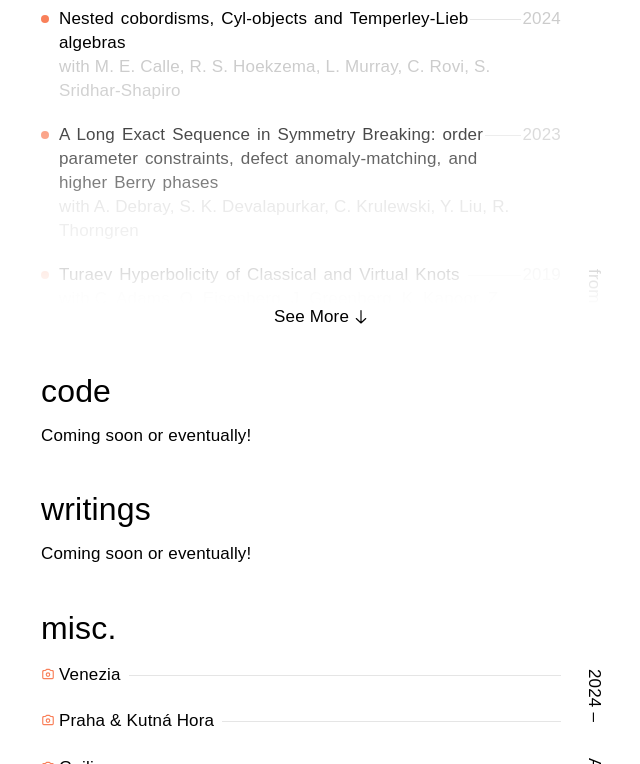
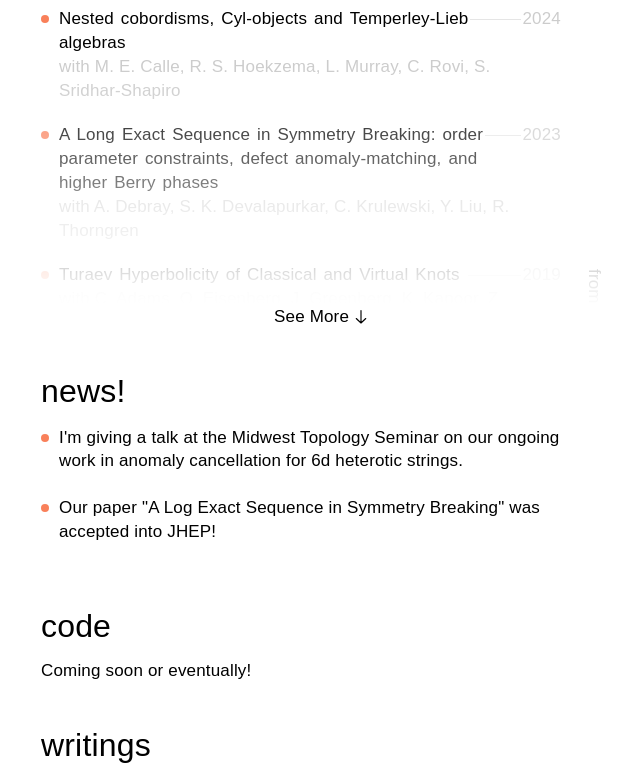
Before and after one commit to natipt/natipt.github.io, a plain HTML site: page index.html in a window 1280 px wide. Shown: the part 1267-2031 px from the top of the page, without its empty margins (319-959 px from the left). Drawn offline with Linux system fonts and the light colour scheme; a web font is replaced by a local one.

Commit message:
add some may 2025 news

```diff
--- a/index.html
+++ b/index.html
@@ -225,6 +225,33 @@
                 </li>
             </ul>
         </section> -->
+        <section id="news" class="content list">
+            <h1>news!</h1>
+            <ul class="no-line">
+                <li data-source="Midwest Topology Seminar">
+                    <a href="https://riveramanuel.com/midwest2025/" target="_blank" title="Midwest Topology Seminar 2025">
+                        <div class="category" style="background-color: #f9805a"></div>
+                        <div class="title">
+                            I'm giving a talk at the Midwest Topology Seminar on our ongoing work in anomaly cancellation for 6d heterotic strings.
+                        </div>
+                    </a>
+                </li>
+                <li class="">
+                    <a href="https://arxiv.org/abs/2502.09540" target="_blank" title="Our paper "A Log Exact Sequence in Symmetry Breaking" was accepted into JHEP!">
+                    <div class="category" style="background-color: #f9805a"></div>
+                    <div class="title">
+                        <!-- <h4> -->
+                        Our paper "A Log Exact Sequence in Symmetry Breaking" was accepted into JHEP!
+                            <!-- <span>The </span><span>p-rank </span><span>stratification </span><span>of </span><span>the </span><span>moduli </span><span>space </span><span>of </span><span>double </span><span>covers </span><span>of </span><span>a </span><span>fixed </span><span>elliptic </span><span>curve</span> -->
+                        <!-- </h4> -->
+                    </div>
+                    <!-- <div class="date">
+                    <span>2025</span>
+                    </div> -->
+                    </a>
+                </li>
+            </ul>
+        </section>
         <section id="code" class="content list">
             <h1>code</h1>
             <p>Coming soon or eventually!</p>
--- a/mystyle.css
+++ b/mystyle.css
@@ -470,6 +470,10 @@ section.list ul li:before {
     left: 20px;
     z-index: 1;
     transition: all 0.2s linear;
+}
+section.list ul.no-line li:before {
+    display:none;
+    opacity:0;
 }
 
 section.list ul li:has(.date):before {
```
